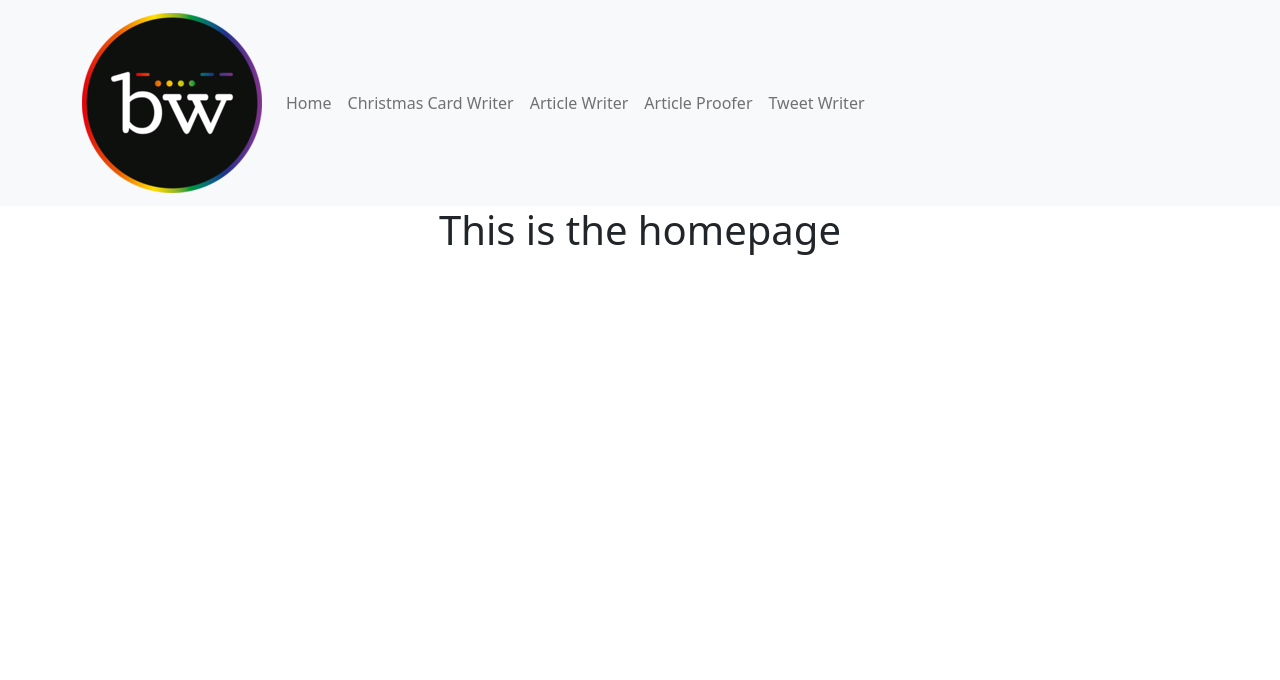
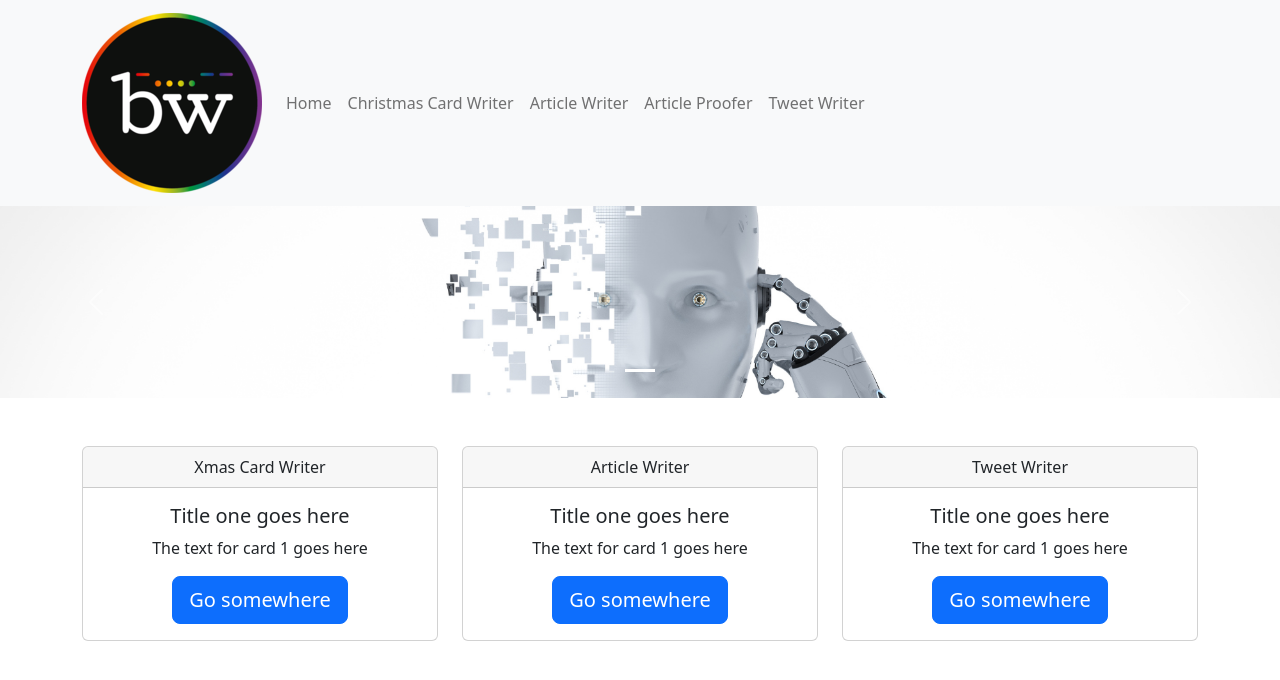
Before and after one commit to jhsikkema/asst, a React (Create React App) app in the folder asst/: page / in a window 1280 px wide. Shown: the top 680 px of the page. Built offline with nearby package versions, Linux system fonts and the light colour scheme.

Commit message:
homepage cards, and carsouel

```diff
--- /dev/null
+++ b/asst/src/components/Display.js
@@ -0,0 +1,33 @@
+import React from "react"
+import { Component } from "react"
+import 'bootstrap/dist/css/bootstrap.css'
+import { Button, Card, Nav } from 'react-bootstrap'
+
+
+
+class Display extends Component {
+    render() {
+        const { header, title, text, theLink } = this.props
+
+        return (
+            <div>
+                    <Card>
+                        <Card.Header>{header}</Card.Header>
+                            <Card.Body>
+                                <Card.Title>{title}</Card.Title>
+                                <Card.Text>
+                                {text}
+                                </Card.Text>
+                                <Nav.Link href={theLink}>
+                                    <Button variant="primary" size="lg">Go somewhere</Button>
+                                </Nav.Link>
+                            </Card.Body>
+                    </Card>
+            </div>
+        )
+
+
+    }
+}
+
+export default Display
--- a/asst/src/components/Home.js
+++ b/asst/src/components/Home.js
@@ -1,11 +1,48 @@
-import React from "react"
-import { Component } from "react"
+import React from "react";
+import { Component } from "react";
+import Display from "./Display";
+import { Container, Row, Col, Carousel } from "react-bootstrap";
+import cimage1 from '../cimage1.png'
 
 class Home extends Component {
     render() {
         return (
             <div>
-                <h1>This is the homepage</h1>
+
+
+                <Carousel>
+                    <Carousel.Item>
+                        <img className="d-block w-100" src={cimage1} alt="Whatever we use" />
+                    </Carousel.Item>
+                </Carousel>
+                <br /><br />
+
+                <Container>
+            <Row>
+                <Col>
+                    <Display header="Xmas Card Writer"
+                    title="Title one goes here"
+                    text="The text for card 1 goes here"
+                    theLink="/xmas-card-writer" />
+                </Col>
+                <Col>
+                    <Display header="Article Writer"
+                    title="Title one goes here"
+                    text="The text for card 1 goes here"
+                    theLink="/xmas-card-writer" />
+                </Col>
+                <Col>
+                    <Display header="Tweet Writer"
+                    title="Title one goes here"
+                    text="The text for card 1 goes here"
+                    theLink="/xmas-card-writer" />
+                </Col>
+            </Row>
+
+
+
+
+            </Container>
             </div>
         )
     }
```
Also changed, not shown: asst/src/cimage1.png (added).
